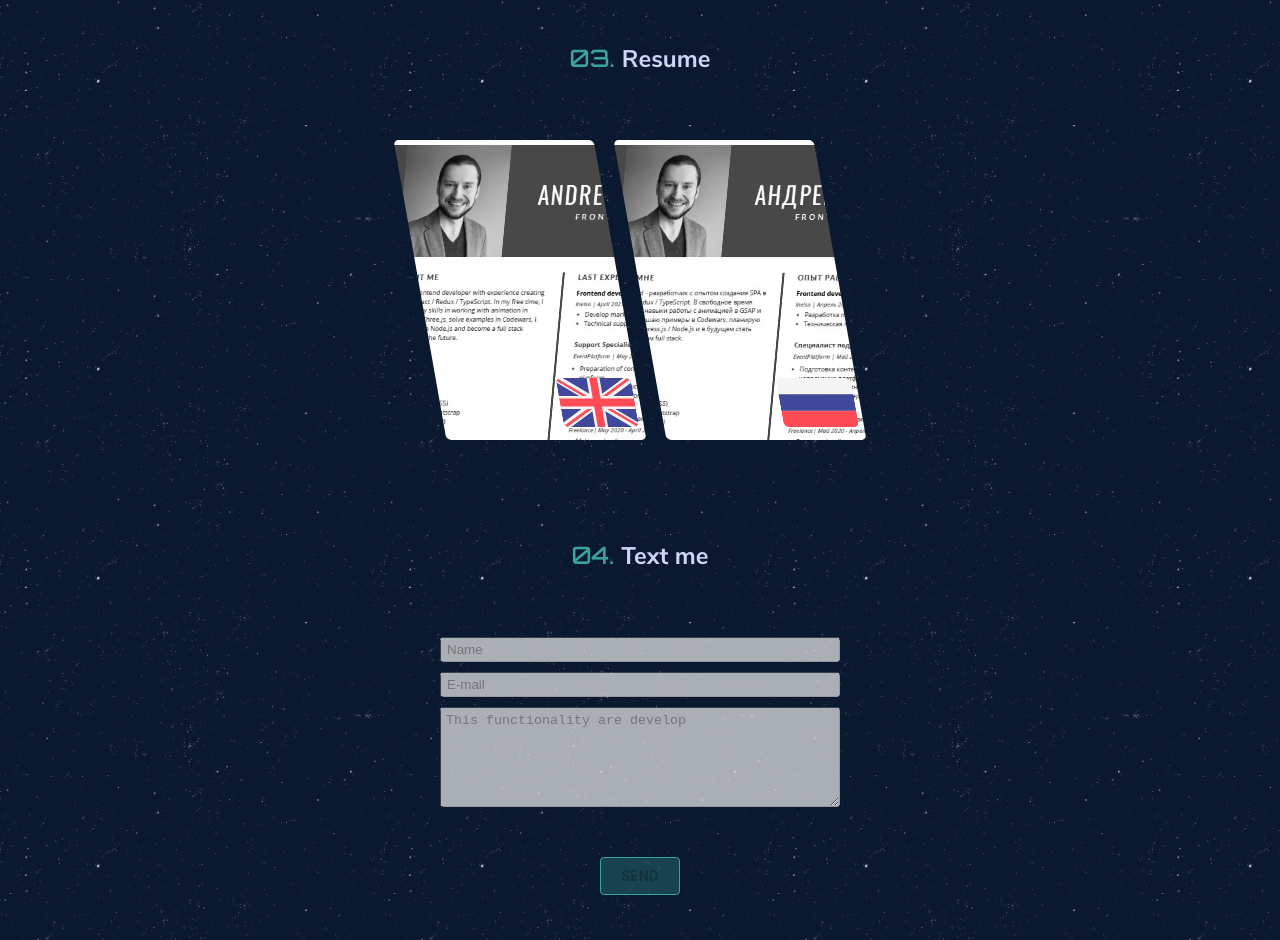
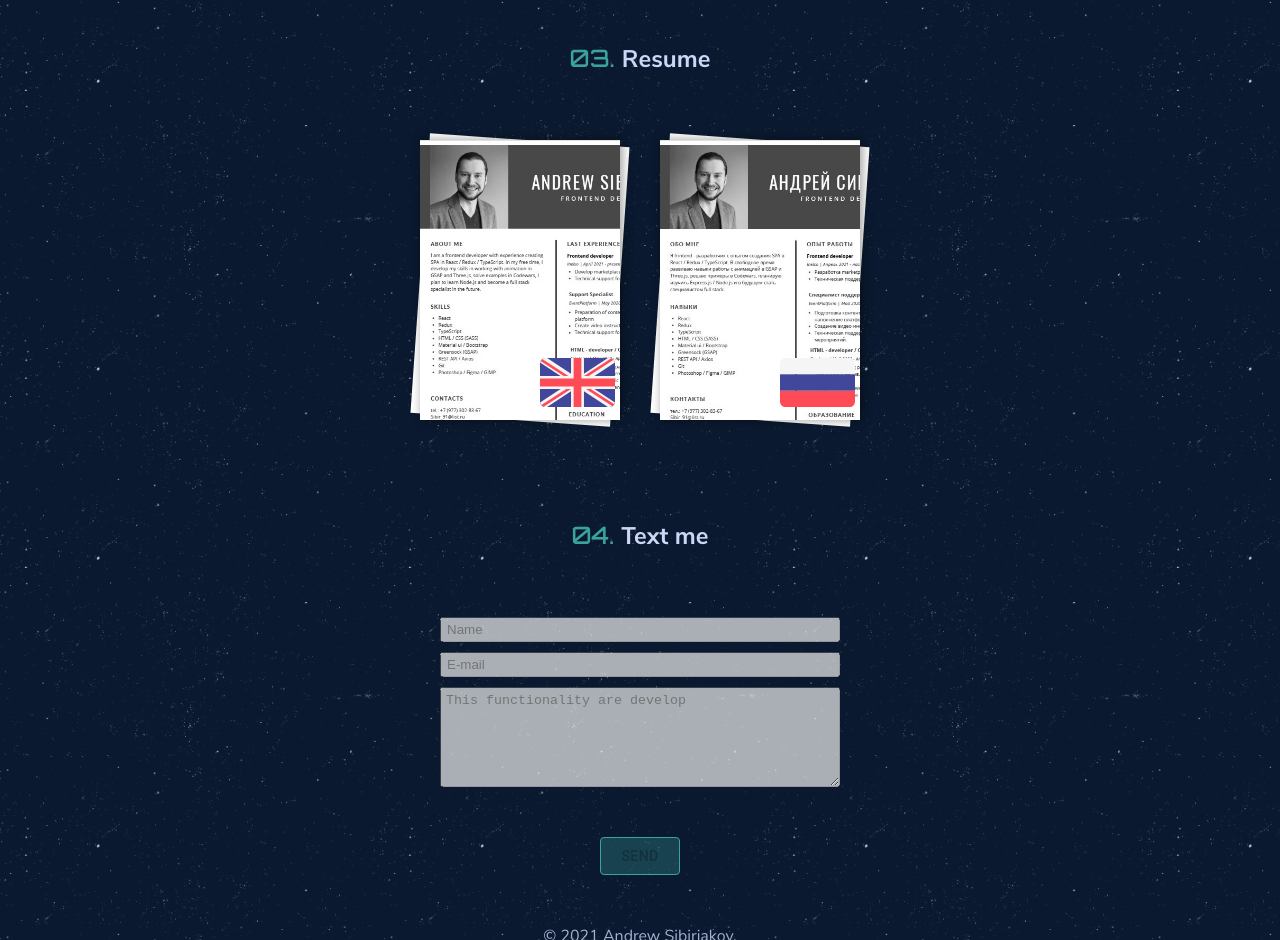
Before and after one commit to sibiryakov090591/portfolio_src, a React (Create React App) app: page / in a window 1280 px wide. Shown: the part 2820-3760 px from the top of the page. Built offline with nearby package versions, Linux system fonts and the light colour scheme.

Commit message:
restyled resume img

```diff
--- a/src/blocks/hire-me/HireMe.tsx
+++ b/src/blocks/hire-me/HireMe.tsx
@@ -64,8 +64,8 @@ const HireMe: React.FC = () => {
         <Title title={t("resume")} index="03" />
 
         <Box className={classes.wrapper}>
+          <div ref={elem_1} className={classes.resumeItemWrapper}>
             <div
-            ref={elem_1}
               className={classes.resumeImgWrapper}
               onClick={downloadHandler("en")}
             >
@@ -76,8 +76,9 @@ const HireMe: React.FC = () => {
               />
               <img className={classes.langIcon} src={lang_en} alt="lang_icon" />
             </div>
+          </div>
+          <div ref={elem_2} className={classes.resumeItemWrapper}>
             <div
-            ref={elem_2}
               className={classes.resumeImgWrapper}
               onClick={downloadHandler("ru")}
             >
@@ -88,6 +89,7 @@ const HireMe: React.FC = () => {
               />
               <img className={classes.langIcon} src={lang_ru} alt="lang_icon" />
             </div>
+          </div>
         </Box>
       </Container>
     </section>
--- a/src/blocks/hire-me/styles.ts
+++ b/src/blocks/hire-me/styles.ts
@@ -16,6 +16,9 @@ export const useStyles = makeStyles((theme: AppTheme) => ({
   },
   wrapper: {
     display: "flex",
+    "@media screen and (max-width: 654px)": {
+      flexDirection: "column",
+    },
   },
   imgWrapper: {
     height: 350,
@@ -37,45 +40,53 @@ export const useStyles = makeStyles((theme: AppTheme) => ({
   buttonText: {
     borderBottom: `2px solid ${theme.palette.background.green}`,
   },
+  resumeItemWrapper: {
+    width: 200,
+    height: 280,
+    margin: "0 20px",
+    position: "relative",
+    "&:before": {
+      content: "''",
+      display: "block",
+      position: "absolute",
+      transform: "rotate(4deg)",
+      width: "100%",
+      height: "100%",
+      backgroundColor: "#ffffff",
+    },
+    "@media screen and (max-width: 654px)": {
+      margin: "20px 0",
+    },
+  },
   resumeImgWrapper: {
     position: "relative",
     width: 200,
-    height: 300,
+    height: 280,
     overflow: "hidden",
-    transform: "skew(10deg)",
-    borderRadius: 5,
     cursor: "pointer",
-    transition: "all 600ms ease",
-    marginRight: 20,
+    transition: "all 600ms ease-out",
+    boxShadow: "2px 0 10px rgb(0 0 0 / 40%)",
     "&:hover": {
-      width: 250,
+      boxShadow: "0px 0px 5px 2px #3ba29c",
       "& > img:first-child": {
         filter: "grayscale(0)",
-        transform: "translate(-158px, -91px) skew(-15deg) scale(0.8)",
+        width: "145%",
       },
       "@media screen and (max-width: 654px)": {
         "&:hover": {
-          width: 130,
           "& > img:first-child": {
             filter: "grayscale(0)",
-            transform: "translate(-100px, -48px) skew(-15deg) scale(0.8)",
           },
         },
       },
     },
-    "@media screen and (max-width: 654px)": {
-      width: 100,
-      height: 200,
-    },
   },
   resumeImg: {
-    width: "250%",
-    transform: "translate(-127px, -72px) skew(-15deg) scale(0.8)",
+    width: "150%",
+    transform: "translateX(-2px)",
     filter: "grayscale(1)",
-    transition: "all 600ms ease",
-    "@media screen and (max-width: 654px)": {
-      transform: "translate(-63px, -36px) skew(-15deg) scale(0.8)",
-    },
+    transition: "all 500ms ease-out",
+    "@media screen and (max-width: 654px)": {},
   },
   langIcon: {
     position: "absolute",
```
Lines whose indentation alone changed are shown as unchanged.
